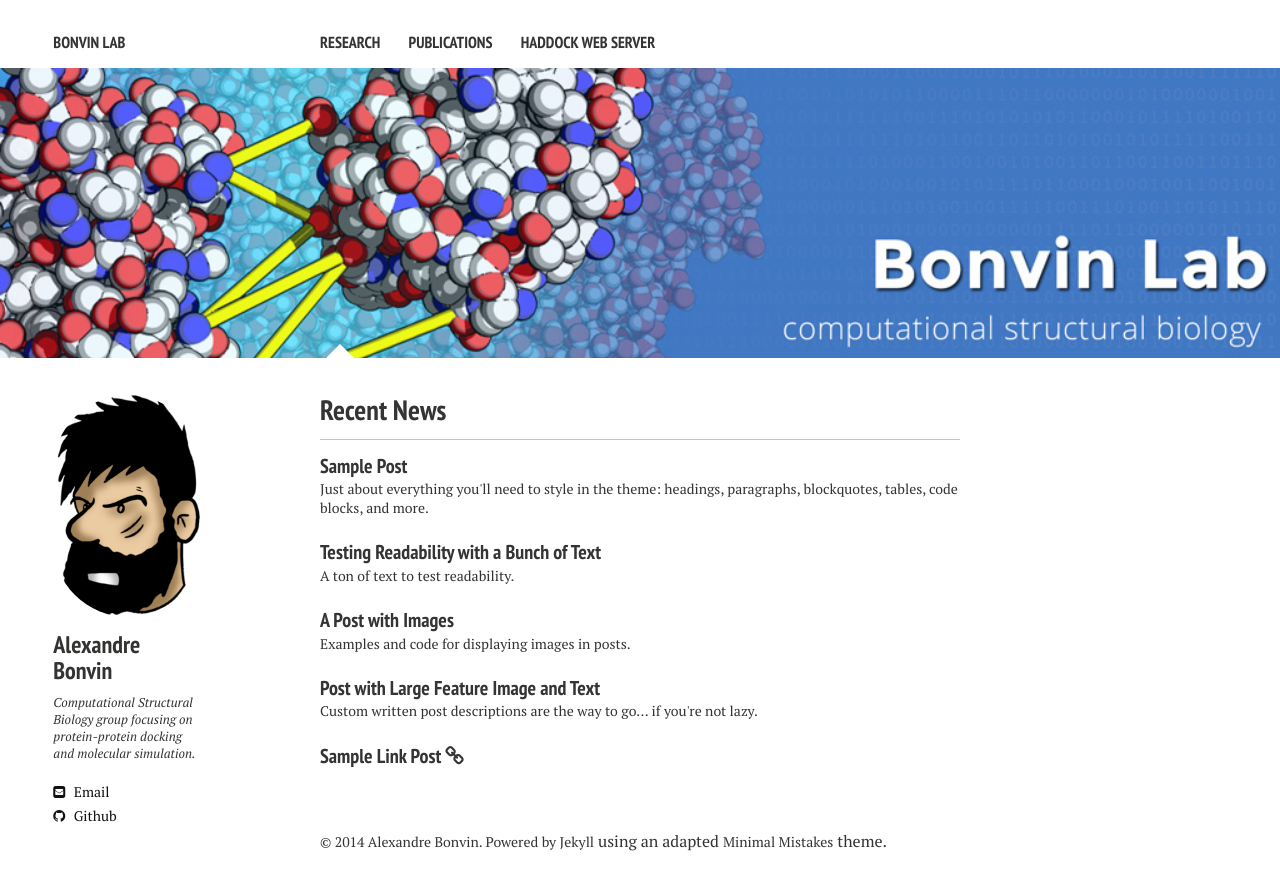
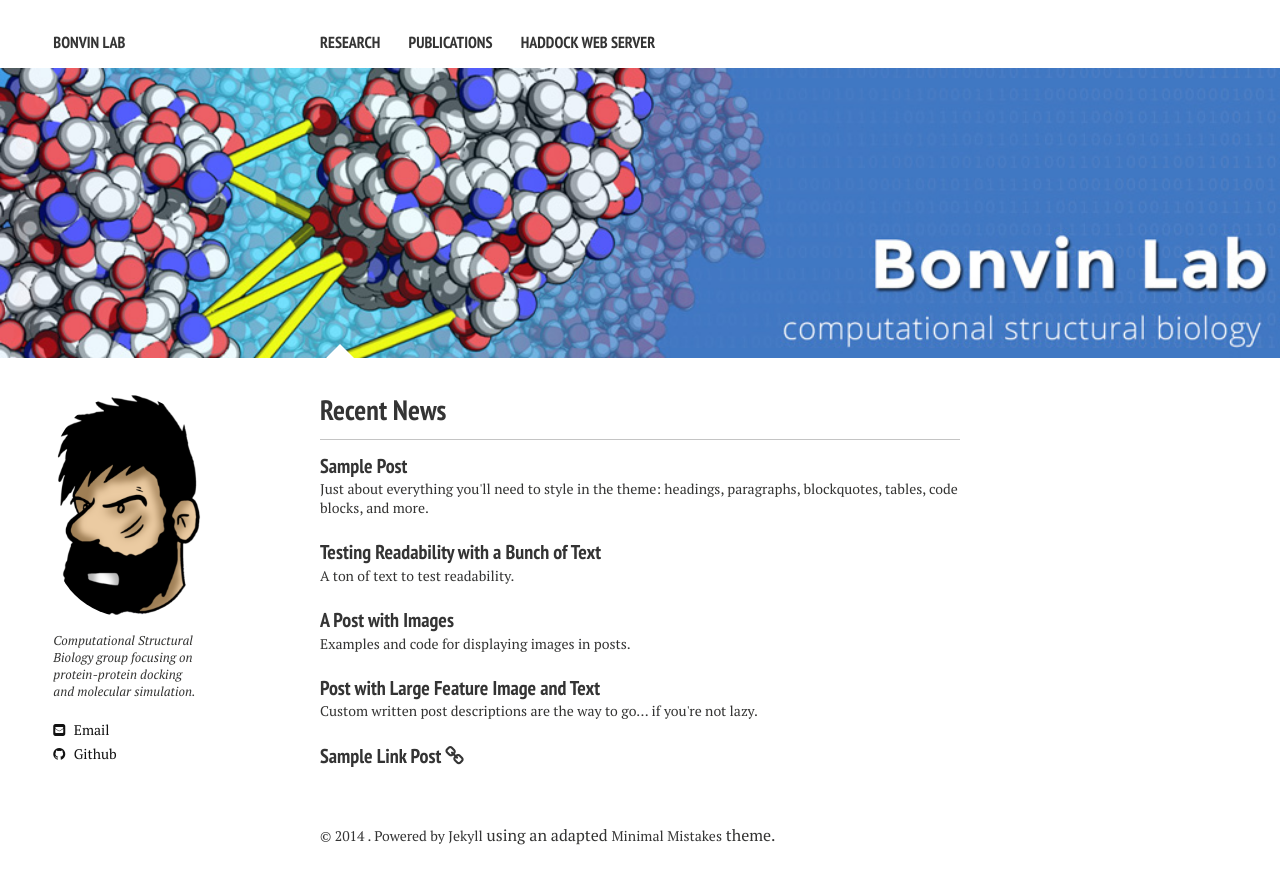
Before and after one commit to ezgikaraca/joaorodrigues.github.io, a Jekyll site: the page built from index.md, in a window 1280 px wide. Shown: the top 890 px of the page. Built offline with Jekyll 4.4.1, drawn with Linux system fonts in a browser that asks for light colours; nearby versions of some CDN libraries.

Commit message:
Removed name from front page. Redundant

```diff
--- a/_config.yml
+++ b/_config.yml
@@ -26,7 +26,6 @@ kramdown:
 
 # Site owner
 owner:
-  name: Alexandre Bonvin
   avatar: bio-haddock.png
   bio: "Computational Structural Biology group focusing on protein-protein docking and molecular simulation."
   email: a.m.j.j.bonvin@uu.nl
```
